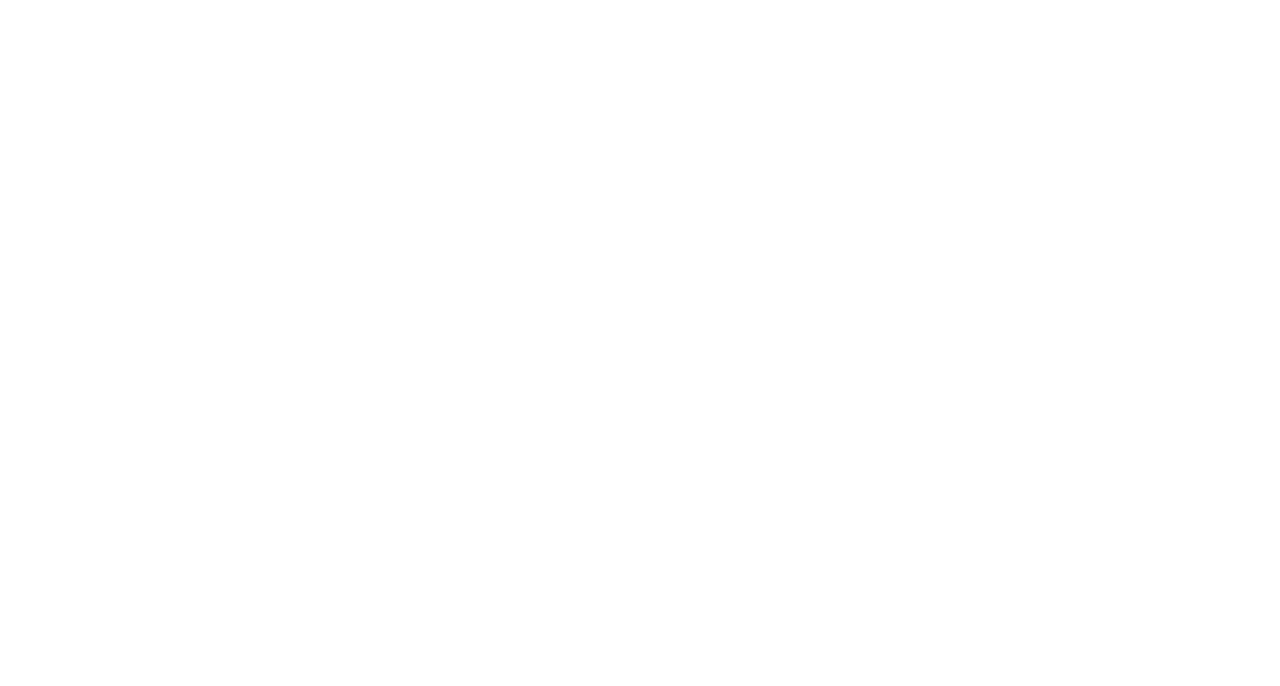
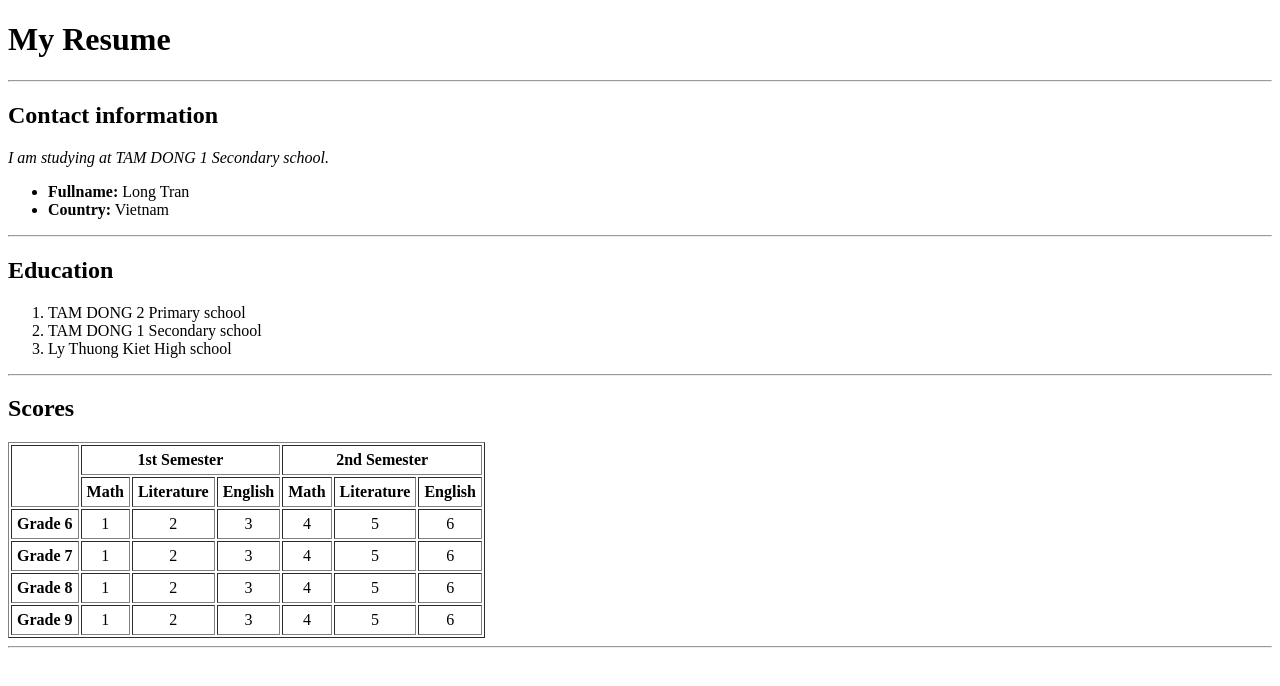
Before and after one commit to iamfallinginloveUwU/course, a plain HTML site: page index.html in a window 1280 px wide. Drawn offline with Linux system fonts and the light colour scheme.

Commit message:
Update index.html

```diff
--- a/index.html
+++ b/index.html
@@ -6,12 +6,12 @@
     <meta name="description" content="My resume website">
     <meta name="author" content="Zahard">
     <meta name="country" content="Vietnam">
-    <!-- <link rel="stylesheet" href="assets/index.css"> -->
-    <!-- <title>TTL Resume</title> -->
+    <link rel="stylesheet" href="assets/index.css">
+    <title>TTL Resume</title>
 </head>
 
 <body>
-    <!-- <h1>My Resume</h1>
+    <h1>My Resume</h1>
     <hr>
     <h2>Contact information</h2>
     <p><em>I am studying at TAM DONG 1 Secondary school.</em></p>
@@ -79,7 +79,7 @@
             <td>6</td>
         </tr>
     </table>
-    <hr> -->
+    <hr>
 </body>
 
 </html>
```
